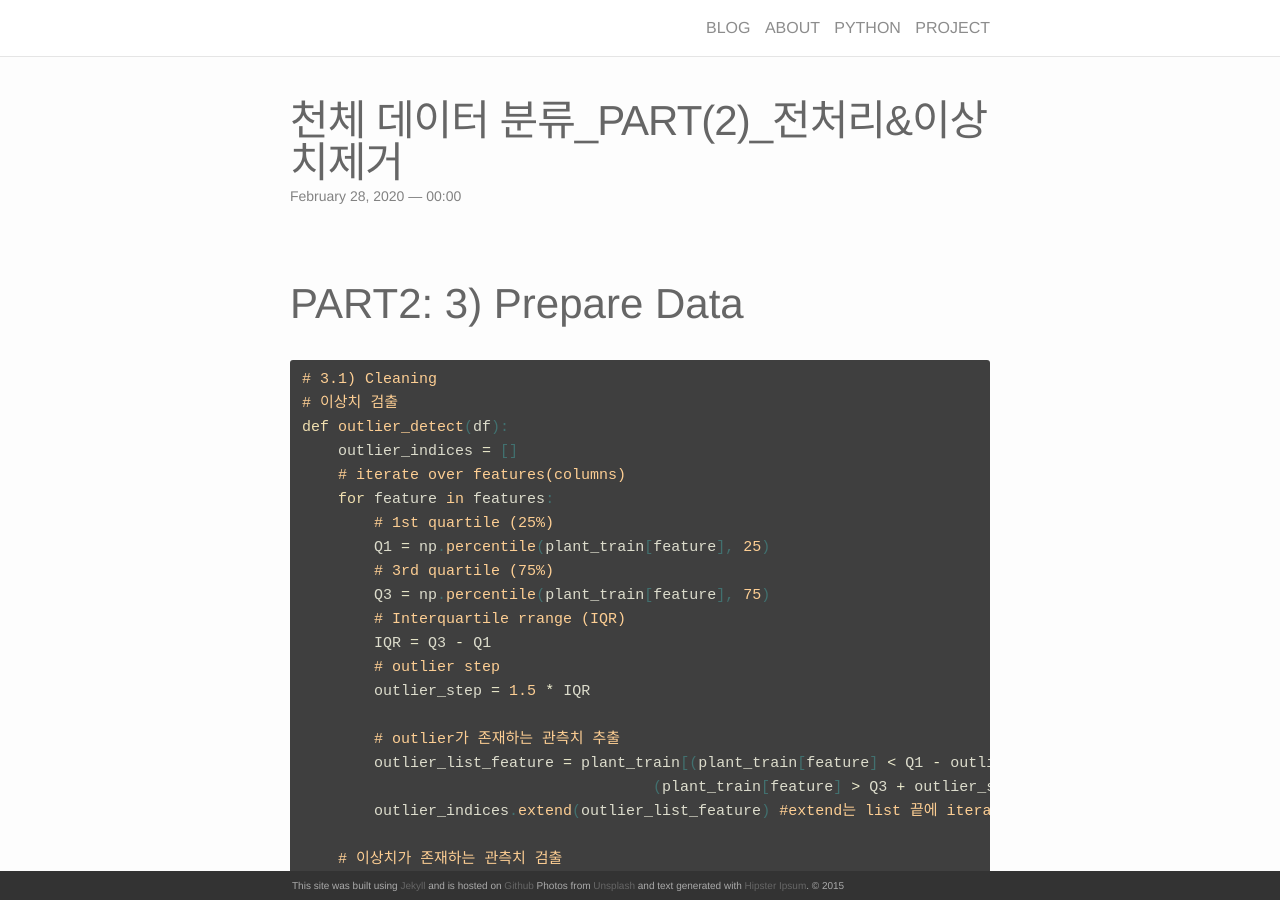
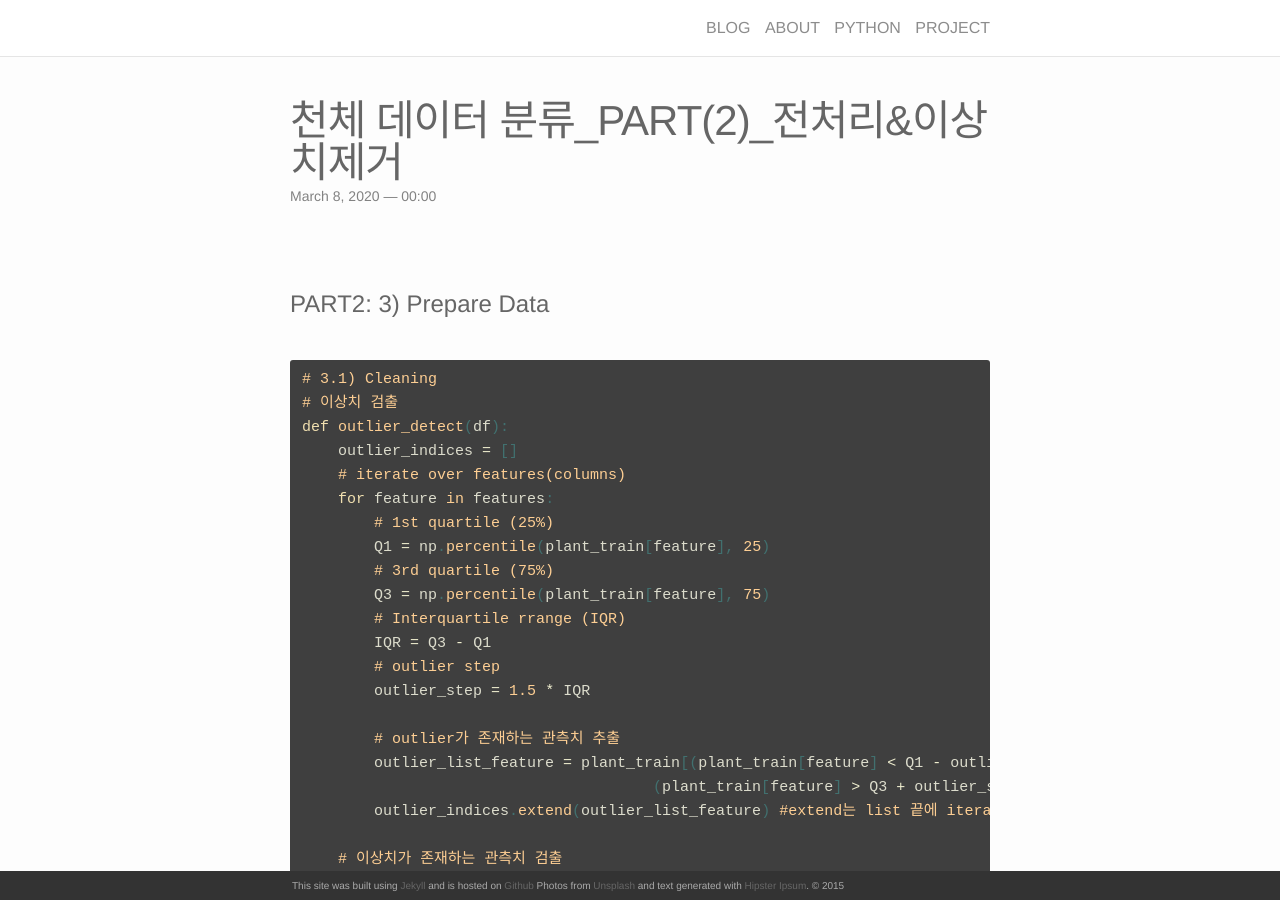
Before and after one commit to stelch1234/stelch1234.github.io, a Jekyll site: the page built from _poetry/2020-03-08-python-planet-part2.markdown, in a window 1280 px wide and 900 px high. Built offline with Jekyll 4.4.1, drawn with Linux system fonts in a browser that asks for light colours; nearby versions of some CDN libraries; comment, search, counter and statistics services are not loaded; some of the changed text lies outside the part shown.

Commit message:
2020-03-08-python-planet-part2.markdown

````diff
--- a/_poetry/2020-02-28-python-planet-part2.markdown
+++ b/_poetry/2020-03-08-python-planet-part2.markdown
@@ -7,8 +7,7 @@
 ---
 <br/>
 
-## PART2: 3) Prepare Data
-
+# PART2: 3) Prepare Data
 <br/>
 
 ```python
@@ -79,7 +78,6 @@
 ```
 
 5개의 features에서 이상치가 존재하는 356개의 관측치를 제거하면 총 199,635 관측치가 남게 되는 것을 확인할 수 있다.
-
 <br/>
 <br/>
 
@@ -119,6 +117,8 @@
 앞서 part1에서 psfMag_u는 전체 평균값이 다른 features과 상이하게 다르고 상관관계에서 다른 feature와 1인 아주 높은 상관성을 보였기 때문에 계산의 편의상 해당 칼럼을 삭제 했다.
 
 type변수가 object이기 떄문에 추후 모델링을 위해 이를 int로 변환해주었다.
+<br/>
+<br/>
 
 
 ```python
@@ -141,10 +141,12 @@
 Testing Features Shape: (59998, 19)
 Testing Labels Shape: (59998,)
 ```
+train_test_split()을 활용해 train set과 test set을 분리해주었다.
 <br/>
 <br/>
 
-## 4) Evaluate Algorithms
+# 4) Evaluate Algorithms
+<br/>
 
 ```python
 #4.1) Algorithms
@@ -163,6 +165,8 @@
 ```
 
 기본설정으로 랜덤포레스트를 활용해 classificaiton한 결과를 보면 logloss값이 1.3인 것으로 나타났다. logloss는 낮을 수록 좋다.
+<br/>
+<br/>
 
 ```python
 # Bagging+DecisionTree
````
